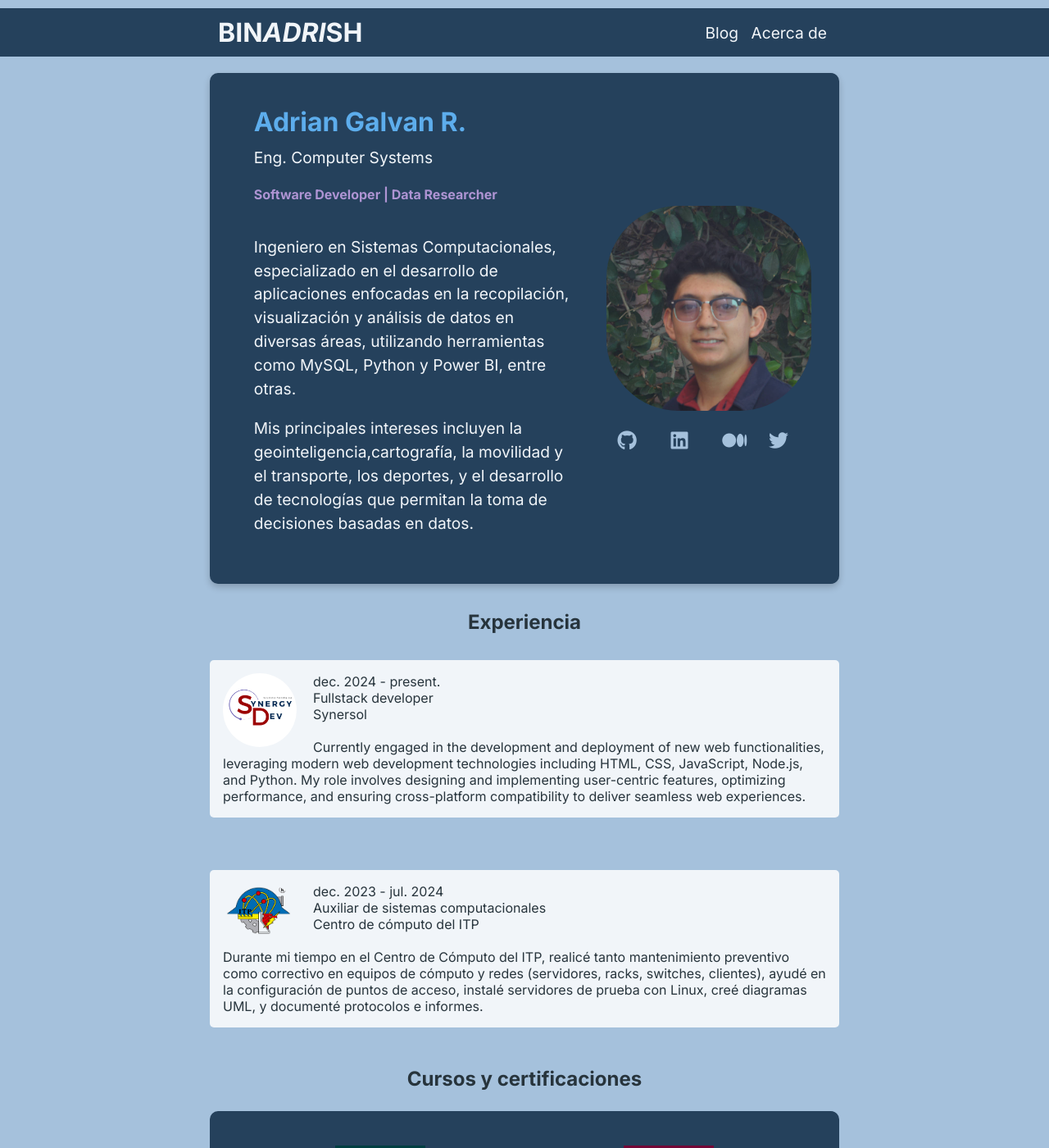
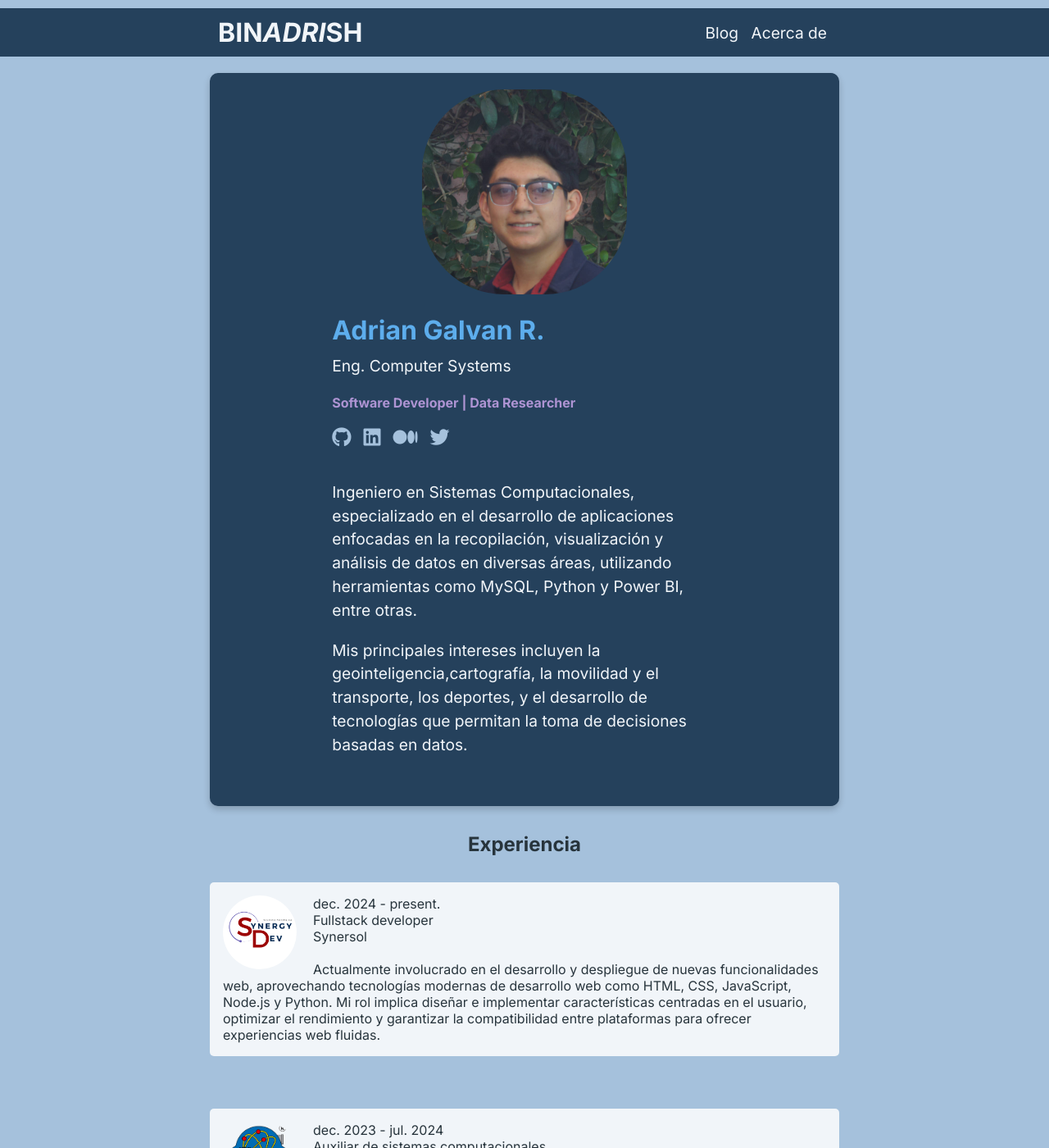
Before and after one commit to binadrish/binadrish.github.io, a Jekyll site: the page built from about.md, in a window 1280 px wide and 1400 px high. Shown: the whole window at 82% size. Built offline with Jekyll 4.4.1, drawn with Linux system fonts in a browser that asks for light colours.

Commit message:
responsive update about.md

```diff
--- a/about.md
+++ b/about.md
@@ -11,6 +11,20 @@ title: "Binadrish - Porfolio"
                 <p>Eng. Computer Systems</p> <!-- Cambia 'titulo' por el campo adecuado de tu documento -->
                 <br>
                 <h4 class="puesto">Software Developer | Data Researcher</h4>
+                <div class="social-icons" style="text-align:center; margin-top: 20px;">
+                    <a href="https://github.com/binadrish" target="_blank" style="margin-right: 15px;">
+                        <i class="fab fa-github" style="font-size: 1.5em;"></i>
+                    </a>
+                    <a href="https://www.linkedin.com/in/dev-adriangr/" target="_blank" style="margin-right: 15px;">
+                        <i class="fab fa-linkedin" style="font-size: 1.5em;"></i>
+                    </a>
+                    <a href="https://medium.com/@dev.adriangr" target="_blank" style="margin-right: 15px;">
+                        <i class="fab fa-medium" style="font-size: 1.5em;"></i>
+                    </a>
+                    <a href="https://x.com/binadrish" target="_blank" style="margin-right: 15px;">
+                        <i class="fab fa-twitter" style="font-size: 1.5em;"></i>
+                    </a>
+                </div>
                 <br>
                 <br>
                 <p>Ingeniero en Sistemas Computacionales, especializado en el desarrollo de aplicaciones
@@ -25,20 +39,6 @@ title: "Binadrish - Porfolio"
             </section>
             <section class="post_image">
                 <img class="me_photo" src="/assets/images/adrian2.jpg" alt="AdrianGR">
-                <div class="social-icons" style="text-align:center; margin-top: 20px;">
-                    <a href="https://github.com/binadrish" target="_blank" style="margin-right: 15px;">
-                        <i class="fab fa-github" style="font-size: 1.5em;"></i>
-                    </a>
-                    <a href="https://www.linkedin.com/in/dev-adriangr/" target="_blank" style="margin-right: 15px;">
-                        <i class="fab fa-linkedin" style="font-size: 1.5em;"></i>
-                    </a>
-                    <a href="https://medium.com/@dev.adriangr" target="_blank">
-                        <i class="fab fa-medium" style="font-size: 1.5em;"></i>
-                    </a>
-                    <a href="https://x.com/binadrish" target="_blank" style="margin-right: 15px;">
-                        <i class="fab fa-twitter" style="font-size: 1.5em;"></i>
-                    </a>
-                </div>
             </section>
         </div>
         <div class="skills">
@@ -50,8 +50,9 @@ title: "Binadrish - Porfolio"
                 <p>Synersol</p>
                 <br>
                 <p>
-                    Currently engaged in the development and deployment of new web functionalities, leveraging modern web development technologies including HTML, CSS, JavaScript, Node.js, and Python. My role involves designing and implementing user-centric features, optimizing performance, and ensuring cross-platform compatibility to deliver seamless web experiences.
+                    Actualmente involucrado en el desarrollo y despliegue de nuevas funcionalidades web, aprovechando tecnologías modernas de desarrollo web como HTML, CSS, JavaScript, Node.js y Python. Mi rol implica diseñar e implementar características centradas en el usuario, optimizar el rendimiento y garantizar la compatibilidad entre plataformas para ofrecer experiencias web fluidas.
                 </p>
+
             </div>
             <div class="container">
                 <img src="/assets/images/itp.png" alt="Avatar" style="width:90px">
--- a/assets/css/style.css
+++ b/assets/css/style.css
@@ -99,12 +99,12 @@ main {
 .desc {
     display: flex;
     flex-direction:row;
-    flex-wrap: wrap;
+    flex-wrap:wrap-reverse;
     align-items: center;
     justify-content: space-evenly;
     width: 60%;
     max-width: 1000px;
-    min-width: 360px;
+    min-width: 330px;
     width: 60%;
     /* Para pantallas más pequeñas */
     background-color: var(--color-principal); /* Fondo oscuro */
@@ -114,10 +114,10 @@ main {
 }
 
 .post {
-    min-width: 380px;
-    width: 60%;
-    padding: 20px;
-    margin-bottom: 20px;
+  min-width: 330px;
+  width: 70%;
+  padding: 20px;
+  margin-bottom: 20px;
 }
 
 .post-image {
@@ -132,7 +132,7 @@ main {
 
 .me_photo{
   width:250px;
-  border-radius: 35%;
+  border-radius: 40%;
 }
 
 .post-image a {
@@ -144,7 +144,6 @@ main {
 .social-icons{
     display: flex;
     flex-direction: row;
-    justify-content:space-around;
 }
 
 .social-icons i{
@@ -182,7 +181,7 @@ color: var(--color-fondo);
     display: flex;
     flex-direction: column;
     align-items: center;
-    min-width: 360px;
+    min-width: 330px;
     width: 60%;
     max-width: 1000px;
     color: #27343C;
@@ -320,7 +319,7 @@ color: var(--color-fondo);
     width: 100%;
     background-color: var(--color-principal);
     margin-top: 25px;
-    min-width: 375px;
+    min-width: 330px;
   }
 
   @media only screen and (max-width: 700px) {
@@ -358,7 +357,7 @@ color: var(--color-fondo);
 .social-contact {
     text-align: center;
     width: 70%;
-    min-width: 300px;
+    min-width: 330px;
     display: flex;
     flex-direction: row;
     flex-wrap: wrap;
@@ -401,7 +400,7 @@ color: var(--color-fondo);
     display: flex;
     flex-direction: column;
     width: 70%;
-    min-width: 375px;
+    min-width: 330px;
     max-width: 600px;
 }
 
@@ -431,7 +430,7 @@ color: var(--color-fondo);
   justify-content: space-around;
   align-content: center;
   flex-wrap: wrap;
-  min-width: 375px;
+  min-width: 330px;
   border-radius: 10px;
 
 }
@@ -447,7 +446,7 @@ color: var(--color-fondo);
   border-radius: 10px;
   height: 100%;
   width: 100%;
-  min-width: 300px;
+  min-width: 330px;
 }
 
 .posts h2{
@@ -479,7 +478,7 @@ color: var(--color-fondo);
     color: var(--color-principal);
     font-size: 1.5em;
     padding: 25px 0px;
-    min-width: 375px;
+    min-width: 330px;
 }
 
 .posts .content h2,h3{
@@ -517,13 +516,17 @@ a{
   overflow: hidden;
   height: 300px;
   border-radius: 10px;
+  display: flex;
+  flex-direction: row;
+  align-items: center;
+  align-content: center;
 }
 .landing-img img{
   width: 100%;
   height: auto;
-  min-width: 650px;
+  min-width: 600px;
   border-radius: 10px;
-
+  align-self: center;
 }
 
 .landing-msg-container{
@@ -536,7 +539,8 @@ a{
 }
 
 .blog-title-container{
-  margin: 25px;
+  margin-top: 10px;
+  margin-bottom: 5px;
   width: 80%;
   display: flex;
   flex-direction: column;
@@ -550,9 +554,9 @@ a{
 }
 
 .blog-title-description{
-  margin: 10px;
+  margin-bottom: 10px;
   color: var(--color-principal);
-  font-size: clamp(1.2rem,1.5vw + .5rem, 1.8rem);
+  font-size: clamp(1.2rem,1.5vw + .5rem, 1.5rem);
 }
 
 
@@ -568,7 +572,7 @@ a{
 
 .pst-format-container{
   width: 30%;
-  min-width: 300px;
+  min-width: 330px;
   overflow: hidden; /* Oculta cualquier contenido que sobresalga */
   border-bottom-left-radius: 10px;
   border-bottom-right-radius: 10px;
```
Also changed, not shown: index.md (+1 -1 lines), assets/images/landing.png (deleted), 1 other file.
